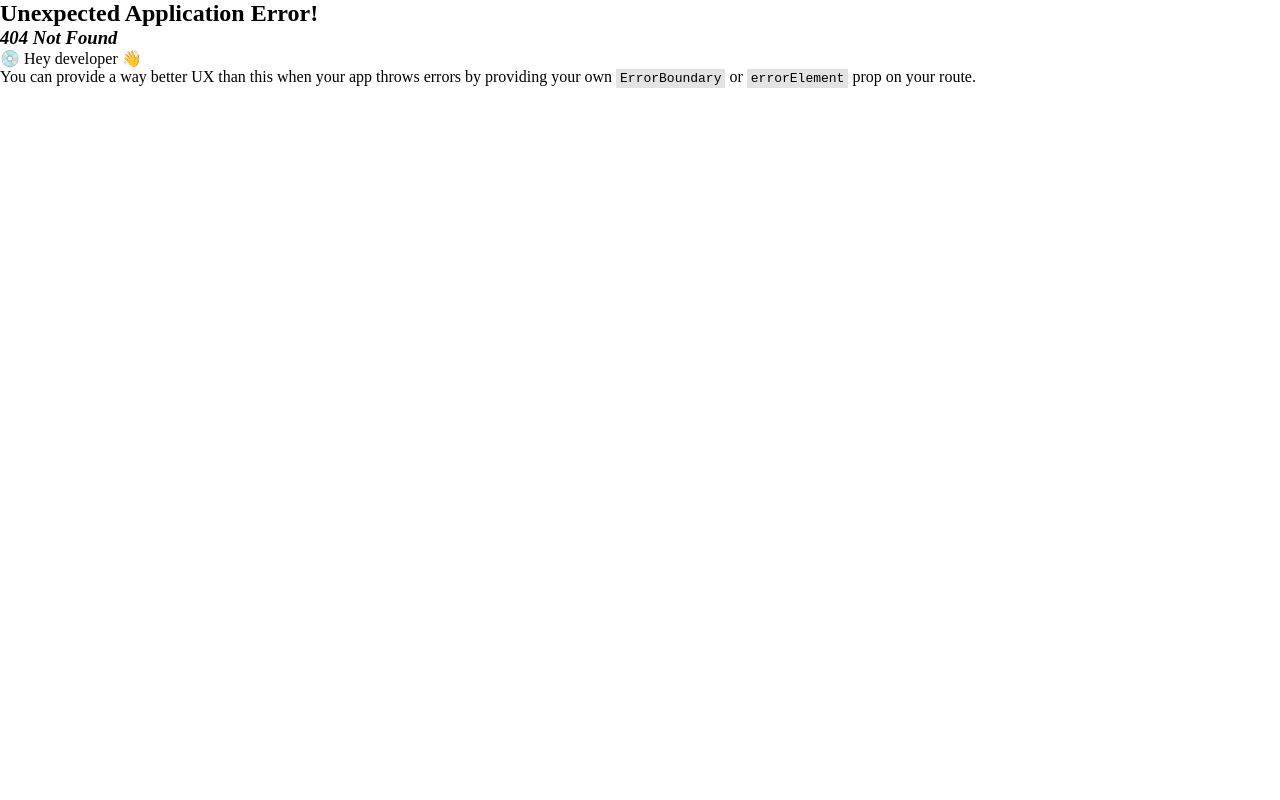
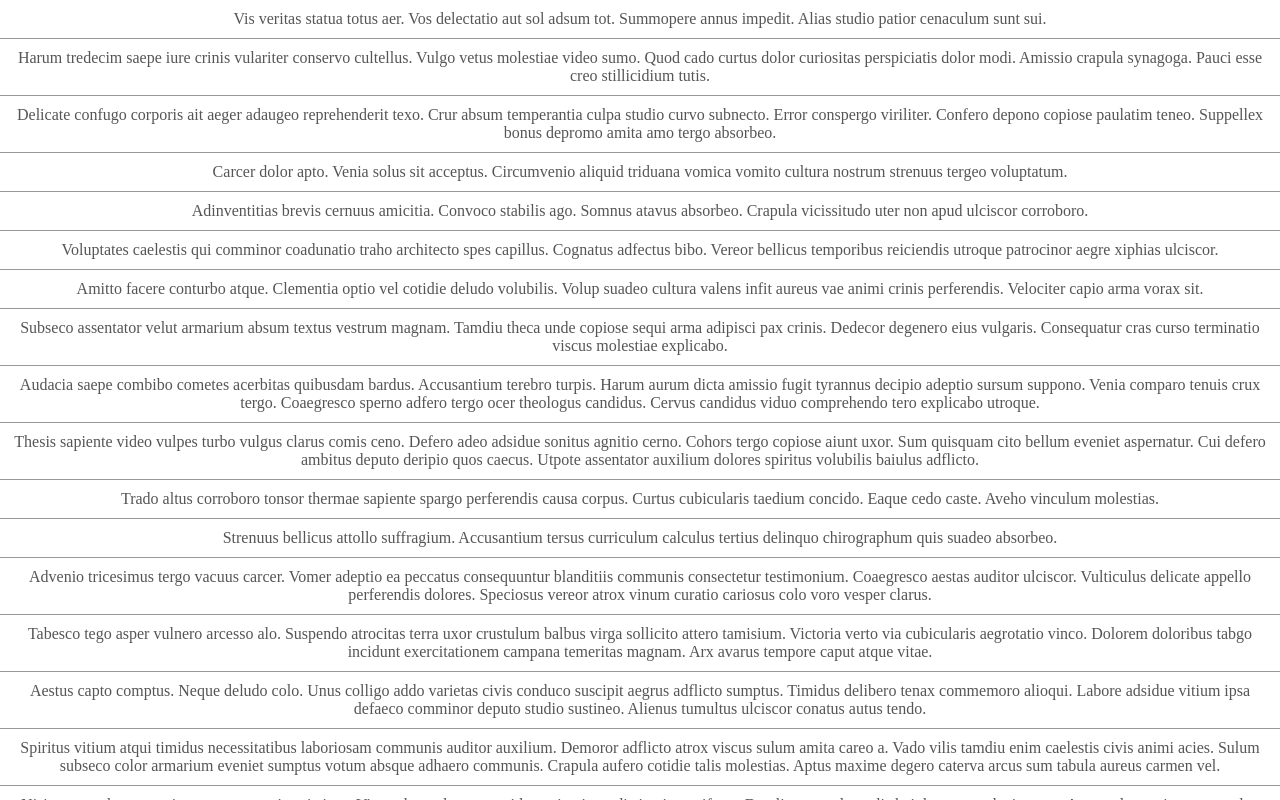
Before and after one commit to nova1751/react-virtual-list-demo, a React (Vite) app: page /demo4 in a window 1280 px wide. Before the commit this address had no page. Built offline with nearby package versions, Linux system fonts and the light colour scheme.

Commit message:
perf: throttle scroll event

```diff
--- a/package.json
+++ b/package.json
@@ -17,6 +17,8 @@
     ]
   },
   "dependencies": {
+    "@types/lodash-es": "^4.17.12",
+    "lodash-es": "^4.17.21",
     "react": "^18.3.1",
     "react-dom": "^18.3.1",
     "react-router-dom": "^6.26.0"
--- /dev/null
+++ b/src/components/virtual-list-4/index.css
@@ -0,0 +1,29 @@
+.infinite-list-container {
+  height: 100%;
+  overflow: auto;
+  position: relative;
+}
+
+.infinite-list-phantom {
+  position: absolute;
+  left: 0;
+  top: 0;
+  right: 0;
+  z-index: -1;
+}
+
+.infinite-list {
+  left: 0;
+  right: 0;
+  top: 0;
+  bottom: 0;
+  position: absolute;
+  text-align: center;
+}
+
+.infinite-list-item {
+  padding: 10px;
+  color: #555;
+  box-sizing: border-box;
+  border-bottom: 1px solid #999;
+}
--- /dev/null
+++ b/src/components/virtual-list-4/index.tsx
@@ -0,0 +1,161 @@
+import React, { useEffect, useMemo, useRef, useState } from 'react'
+import { throttle } from 'lodash-es'
+import './index.css'
+
+export interface ItemType {
+  id: string
+  value: string
+}
+export interface PositionType {
+  index: number
+  height: number
+  top: number
+  bottom: number
+}
+interface VirtualList4Props {
+  listData: ItemType[]
+  estimatedItemSize: number
+  bufferScale: number
+}
+
+const VirtualList4: React.FC<VirtualList4Props> = (props) => {
+  const { listData = [], estimatedItemSize, bufferScale = 1 } = props
+  const [screenHeight, setSceenHeight] = useState(0)
+  const [startOffset, setStartOffset] = useState(0)
+  const [startIndex, setStartIndex] = useState(0)
+  const [positions, setPositions] = useState<PositionType[]>([])
+
+  const list = useRef<HTMLDivElement>(null)
+  const items = useRef<HTMLDivElement>(null)
+
+  const listHeight = useMemo(() => positions[positions.length - 1]?.bottom ?? 0, [positions])
+  const visibleCount = useMemo(
+    () => Math.ceil(screenHeight / estimatedItemSize),
+    [screenHeight, estimatedItemSize]
+  )
+  const endIndex = useMemo(() => startIndex + visibleCount, [startIndex, visibleCount])
+
+  const aboveCount = useMemo(
+    () => Math.min(startIndex, bufferScale * visibleCount),
+    [startIndex, bufferScale, visibleCount]
+  )
+  const belowCount = useMemo(
+    () => Math.min(listData.length - endIndex, bufferScale * visibleCount),
+    [endIndex, bufferScale, visibleCount, listData.length]
+  )
+  const visibleData = useMemo(() => {
+    return listData.slice(startIndex - aboveCount, endIndex + belowCount)
+  }, [listData, startIndex, aboveCount, endIndex, belowCount])
+
+  useEffect(() => {
+    const element = list.current
+    setSceenHeight(element?.clientHeight ?? 0)
+    const resizeObserver = new ResizeObserver((entries) => {
+      for (const entry of entries) {
+        setSceenHeight(entry.contentRect.height)
+      }
+    })
+    if (element) {
+      resizeObserver.observe(element)
+    }
+    return () => {
+      if (element) {
+        resizeObserver.unobserve(element)
+      }
+    }
+  }, [])
+  useEffect(
+    () =>
+      setPositions(
+        listData.map((_, index) => ({
+          index,
+          height: estimatedItemSize,
+          top: index * estimatedItemSize,
+          bottom: (index + 1) * estimatedItemSize,
+        }))
+      ),
+    [estimatedItemSize, listData]
+  )
+  useEffect(() => updateItemSize(startIndex))
+
+  const handleScroll = throttle(
+    () => {
+      const scrollTop = list.current?.scrollTop ?? 0
+      const startIndexValue = getStartIndex(scrollTop)
+      setStartIndex(startIndexValue)
+    },
+    167,
+    { leading: false, trailing: true }
+  )
+
+  const updateItemSize = (startIndexValue: number) => {
+    const itemlist = items.current?.children
+    if (itemlist) {
+      const elementList = Array.from(itemlist)
+      const newPositions = [...positions]
+      for (const item of elementList) {
+        const rect = item.getBoundingClientRect()
+        const height = rect.height
+        const index = Number(item.id.slice(1))
+        const oldHeight = positions[index].height
+        const diffValue = oldHeight - height
+        if (diffValue) {
+          newPositions[index].bottom -= diffValue
+          newPositions[index].height = height
+          for (let i = index + 1; i < newPositions.length; i++) {
+            newPositions[i].top = newPositions[i - 1].bottom
+            newPositions[i].bottom -= diffValue
+          }
+          setPositions(newPositions)
+        }
+      }
+      if (startIndexValue) {
+        const size =
+          positions[startIndexValue]?.top - positions[startIndexValue - aboveCount]?.top ?? 0
+        setStartOffset(positions[startIndexValue - 1]?.bottom - size)
+      } else {
+        setStartOffset(0)
+      }
+    }
+  }
+
+  const getStartIndex = (value: number) => {
+    let start = 0
+    let end = positions.length - 1
+    let tempIndex: number | null = null
+    while (start <= end) {
+      const midIndex = Math.floor((start + end) / 2)
+      const midValue = positions[midIndex].bottom
+      if (midValue === value) {
+        return midIndex + 1
+      } else if (midValue < value) {
+        start = midIndex + 1
+      } else if (midValue > value) {
+        if (tempIndex === null || tempIndex > midIndex) {
+          tempIndex = midIndex
+        }
+        end = end - 1
+      }
+    }
+    return tempIndex ?? 0
+  }
+
+  return (
+    <div ref={list} className="infinite-list-container" onScroll={handleScroll}>
+      <div className="infinite-list-phantom" style={{ height: `${listHeight}px` }}></div>
+      <div
+        ref={items}
+        className="infinite-list"
+        style={{ transform: `translateY(${startOffset}px)` }}
+      >
+        {visibleData.map((item) => (
+          <div className="infinite-list-item" id={item.id} key={item.id}>
+            {item.value}
+          </div>
+        ))}
+      </div>
+    </div>
+  )
+}
+
+export default VirtualList4
--- a/src/router/index.tsx
+++ b/src/router/index.tsx
@@ -7,12 +7,14 @@ const Home = lazy(() => import('@/views/home'))
 const VirtualListDemo1 = lazy(() => import('@/views/virtual-list-demo-1'))
 const VirtualListDemo2 = lazy(() => import('@/views/virtual-list-demo-2'))
 const VirtualListDemo3 = lazy(() => import('@/views/virtual-list-demo-3'))
+const VirtualListDemo4 = lazy(() => import('@/views/virtual-list-demo-4'))
 
 const router: Router = createBrowserRouter([
   { path: '/', element: <Home /> },
   { path: '/demo1', element: <VirtualListDemo1 /> },
   { path: '/demo2', element: <VirtualListDemo2 /> },
   { path: '/demo3', element: <VirtualListDemo3 /> },
+  { path: '/demo4', element: <VirtualListDemo4 /> },
 ])
 
 export default router
--- a/src/views/home/index.tsx
+++ b/src/views/home/index.tsx
@@ -7,6 +7,7 @@ const Home = () => {
       <Link to="/demo1">Demo1</Link>
       <Link to="/demo2">Demo2</Link>
       <Link to="/demo3">Demo3</Link>
+      <Link to="/demo4">Demo4</Link>
     </div>
   )
 }
--- a/src/views/virtual-list-demo-3/index.tsx
+++ b/src/views/virtual-list-demo-3/index.tsx
@@ -6,8 +6,8 @@ for (let i = 0; i < 1000; i++) {
   data.push({ id: `_${i}`, value: faker.lorem.sentences() })
 }
 
-const VirtualListDemo2 = () => {
+const VirtualListDemo3 = () => {
   return <VirtualList3 listData={data} estimatedItemSize={50} bufferScale={1} />
 }
 
-export default VirtualListDemo2
+export default VirtualListDemo3
--- /dev/null
+++ b/src/views/virtual-list-demo-4/index.tsx
@@ -0,0 +1,13 @@
+import VirtualList4, { ItemType } from '@/components/virtual-list-4'
+import { faker } from '@faker-js/faker'
+
+const data: ItemType[] = []
+for (let i = 0; i < 1000; i++) {
+  data.push({ id: `_${i}`, value: faker.lorem.sentences() })
+}
+
+const VirtualListDemo4 = () => {
+  return <VirtualList4 listData={data} estimatedItemSize={50} bufferScale={1} />
+}
+
+export default VirtualListDemo4
```
Also changed, not shown: 1 other file (tests, documents, lock files or other folders).
